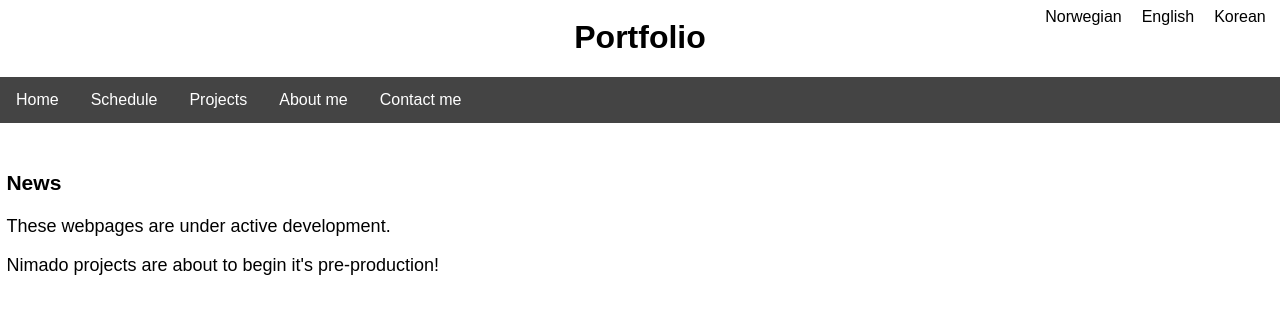
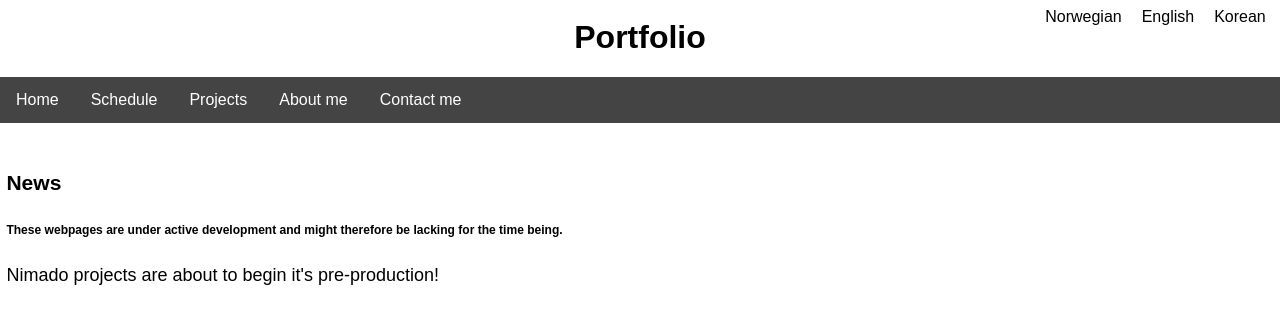
Before and after one commit to Danielsby/homepage, a React (Create React App) app: page / in a window 1280 px wide. Shown: the top 324 px of the page. Built offline with nearby package versions, Linux system fonts and the light colour scheme.

Commit message:
Updated the status

```diff
--- a/src/global/layouts/pages/Frontpage.tsx
+++ b/src/global/layouts/pages/Frontpage.tsx
@@ -8,7 +8,7 @@ export const Frontpage: React.FC = () => {
             </header>
 
             <section className='status'>
-                <p>These webpages are under active development.</p>
+                <h6>These webpages are under active development and might therefore be lacking for the time being.</h6>
             </section>
 
             <article className='weather'>
```
